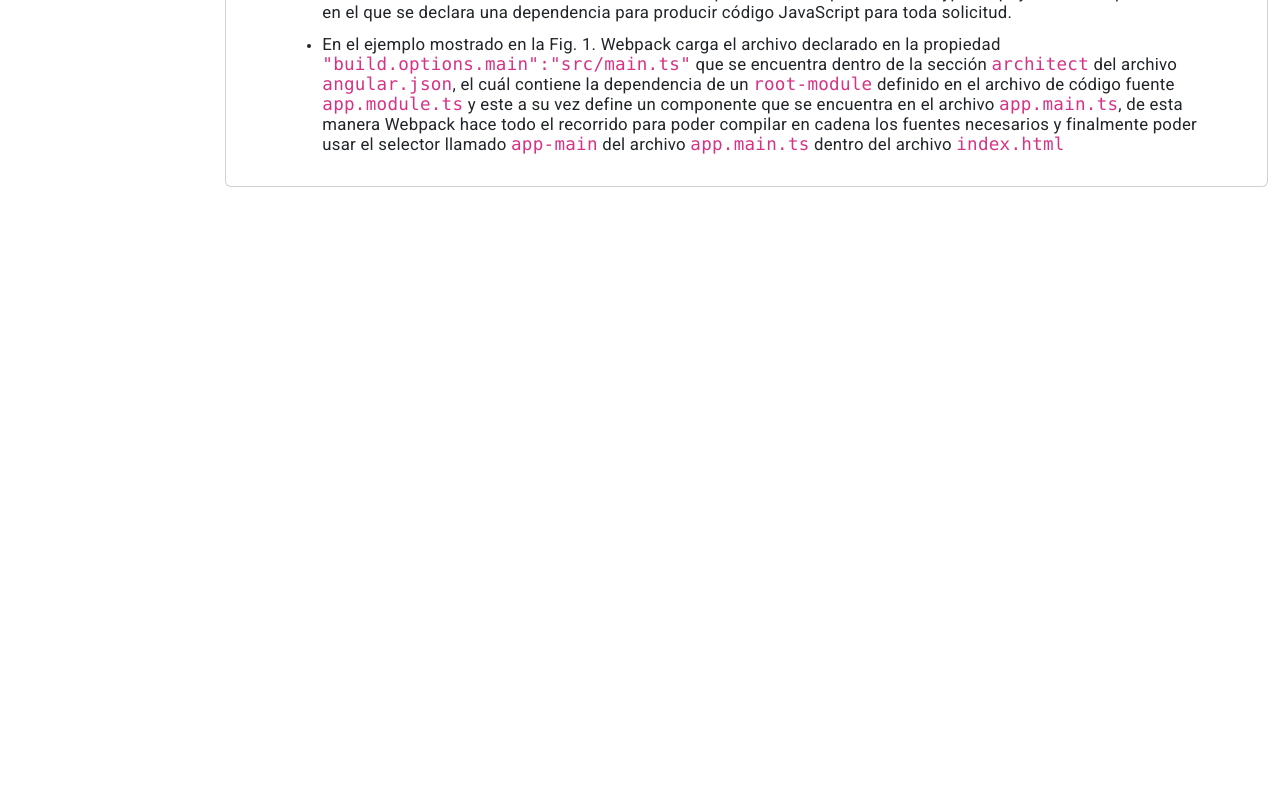
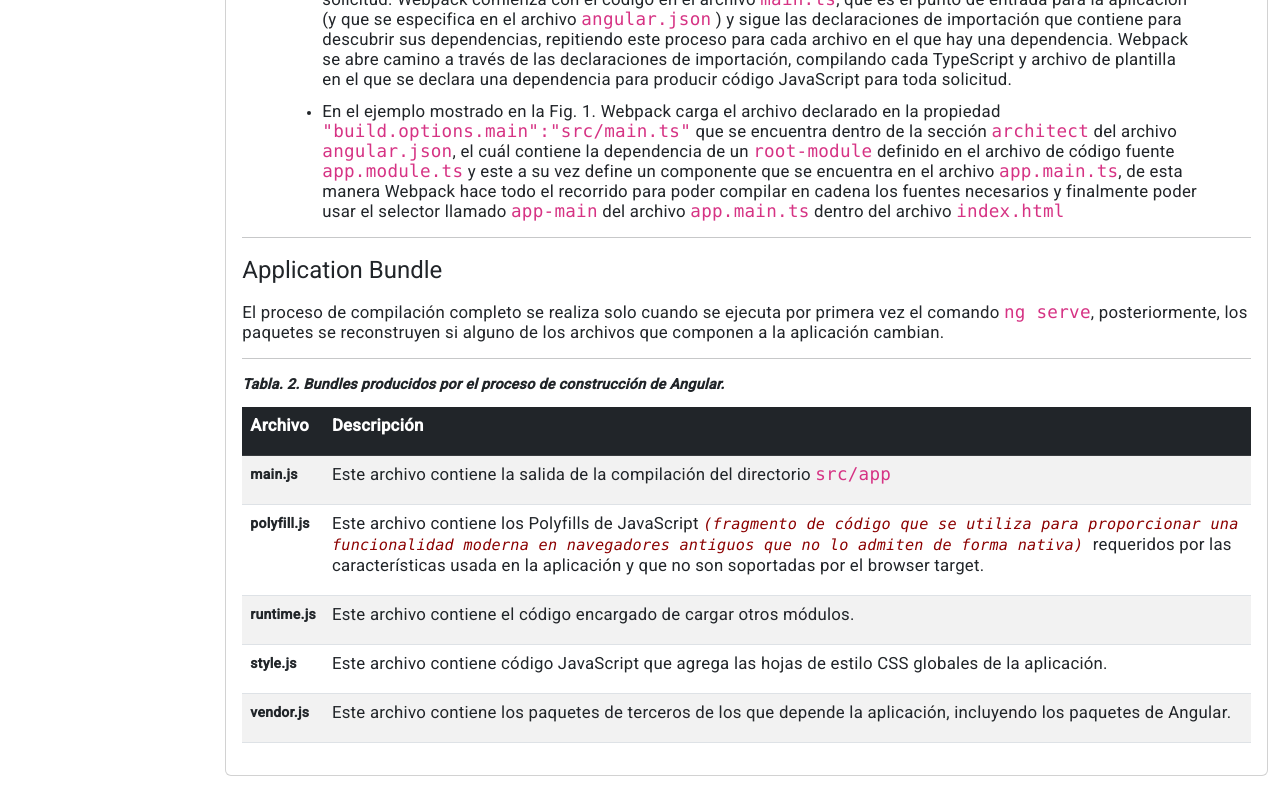
Before and after one commit to capgemini-salvgonz/pro-angular-5ed, an Angular app: page /home in a window 1280 px wide. Shown: the part 1947-2747 px from the top of the page. Before the commit the page ends 2158 px from the top, so only its background shows below. Built offline with nearby package versions, Linux system fonts and the light colour scheme.

Commit message:
Home page

```diff
--- a/src/app/components/home/home.component.html
+++ b/src/app/components/home/home.component.html
@@ -12,10 +12,12 @@
         procesos y archivos de salida.
       </p>
     </div>
+    <hr />
     <p class="mt-4 content-description">
       Fig. 1. Espacio de trabajo en un proyecto nuevo.
     </p>
     <img src={{angularImg}} style="width: 90%; height: auto;" alt="angular" />
+    <hr />
     <p class="content-description">
       Tabla. 1. Descripción básica de archivos y directorios en un proyecto nuevo.
     </p>
@@ -83,6 +85,7 @@
         </tr>
       </tbody>
     </table>
+    <hr />
     <h1 class="card-title">Proceso de construcción</h1>
     <ul style="margin-right: auto; margin-left: 3rem; width: 90%;">
       <li>
@@ -135,15 +138,93 @@
           En el ejemplo mostrado en la Fig. 1. Webpack carga el archivo declarado en la propiedad
           <code>"build.options.main":"src/main.ts"</code> que se encuentra dentro de la sección <code>architect</code>
           del archivo
-          <code>angular.json</code>, el cuál contiene la dependencia de un <code>root-module</code> definido en el archivo de código
+          <code>angular.json</code>, el cuál contiene la dependencia de un <code>root-module</code> definido en el
+          archivo de código
           fuente
           <code>app.module.ts</code> y este a su vez define un componente que se encuentra en el archivo
           <code>app.main.ts</code>,
           de esta manera Webpack hace todo el recorrido para poder compilar en cadena los fuentes necesarios y
           finalmente poder usar
-          el selector llamado <code>app-main</code> del archivo <code>app.main.ts</code> dentro del archivo <code>index.html</code>
+          el selector llamado <code>app-main</code> del archivo <code>app.main.ts</code> dentro del archivo
+          <code>index.html</code>
         </p>
       </li>
     </ul>
+    <hr />
+    <h1 class="card-title">Application Bundle</h1>
+    <p>
+      El proceso de compilación completo se realiza solo cuando se ejecuta por primera vez el comando
+      <code>ng serve</code>,
+      posteriormente, los paquetes se reconstruyen si alguno de los archivos que componen a la aplicación cambian.
+    </p>
+
+    <hr />
+    <p class="content-description">
+      Tabla. 2. Bundles producidos por el proceso de construcción de Angular.
+    </p>
+    <table class="w-100 table table-striped">
+      <thead class="table-dark">
+        <tr>
+          <th>
+            <p>Archivo</p>
+          </th>
+          <th>
+            <p>Descripción</p>
+          </th>
+        </tr>
+      </thead>
+      <tbody>
+        <tr>
+          <td> <strong>main.js</strong> </td>
+
+          <td>
+            <p>
+              Este archivo contiene la salida de la compilación del directorio
+              <code>src/app</code>
+            </p>
+          </td>
+        </tr>
+        <tr>
+          <td> <strong>polyfill.js</strong> </td>
+          <td>
+            <p>
+              Este archivo contiene los Polyfills de JavaScript
+              <code style="font-style:italic; color: darkred; font-size: 0.95rem;">
+                (fragmento de código que se utiliza
+                para proporcionar una funcionalidad moderna en navegadores antiguos que no lo admiten de forma
+                nativa)
+              </code>
+              requeridos por las características usada en la aplicación y que no son soportadas por el browser target.
+            </p>
+          </td>
+        </tr>
+        <tr>
+          <td> <strong>runtime.js</strong> </td>
+          <td>
+            <p>
+              Este archivo contiene el código encargado de cargar otros módulos.
+            </p>
+          </td>
+        </tr>
+        <tr>
+          <td> <strong>style.js</strong> </td>
+          <td>
+            <p>
+              Este archivo contiene código JavaScript que agrega las hojas de estilo CSS globales de la aplicación.
+            </p>
+          </td>
+        </tr>
+        <tr>
+          <td> <strong>vendor.js</strong> </td>
+          <td>
+            <p>
+              Este archivo contiene los paquetes de terceros de los que depende la aplicación, incluyendo
+              los paquetes de Angular.
+            </p>
+          </td>
+        </tr>
+      </tbody>
+    </table>
+
   </div>
 </div>
```
